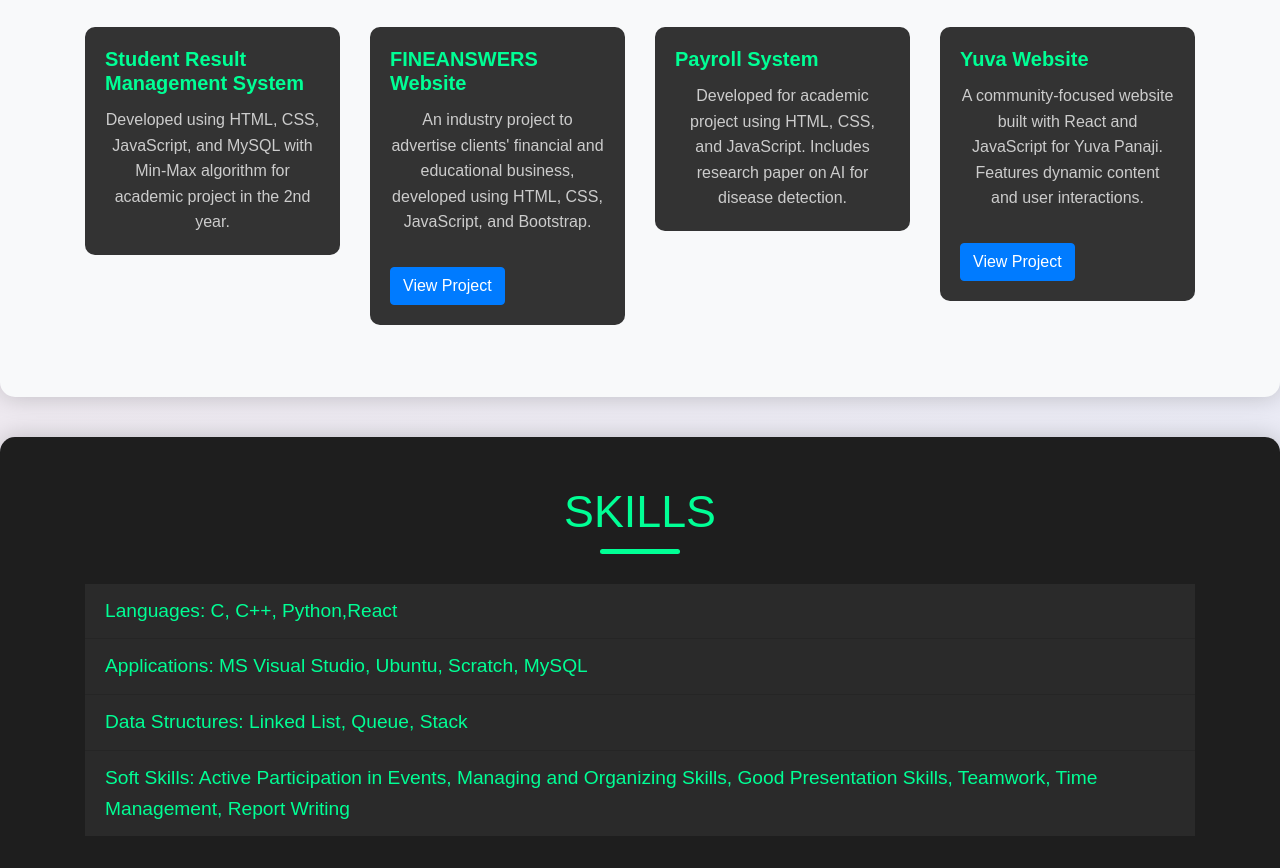
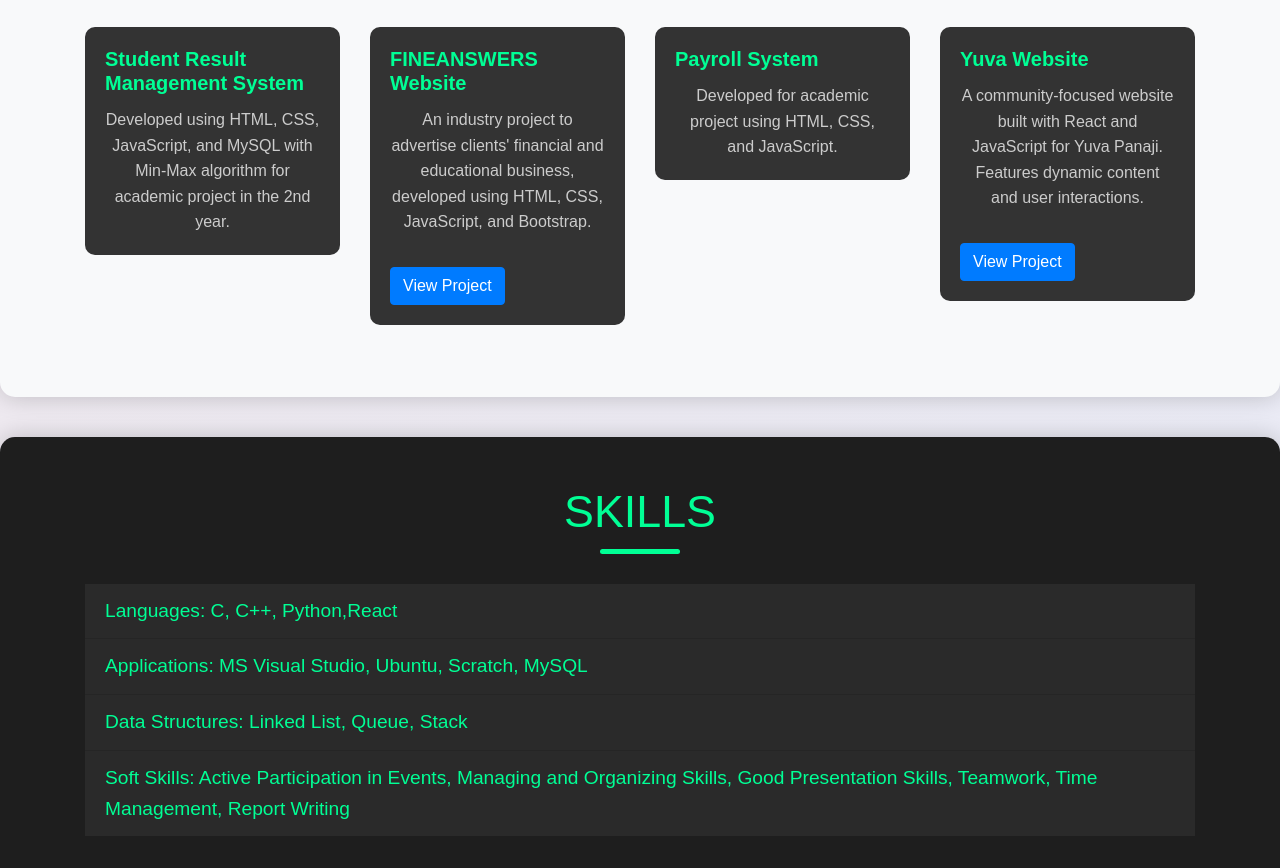
Before and after one commit to ShrideviBharne/Neokul-Porfolio, a plain HTML site: page index.html in a window 1280 px wide. Shown: the part 1344-2212 px from the top of the page. Drawn offline with nearby package versions, Linux system fonts and the light colour scheme.

Commit message:
Update index.html

```diff
--- a/index.html
+++ b/index.html
@@ -73,7 +73,7 @@
                     <div class="card">
                         <div class="card-body">
                             <h5 class="card-title">Payroll System</h5>
-                            <p class="card-text">Developed for academic project using HTML, CSS, and JavaScript. Includes research paper on AI for disease detection.</p>
+                            <p class="card-text">Developed for academic project using HTML, CSS, and JavaScript. </p>
                         </div>
                     </div>
                 </div>
```
